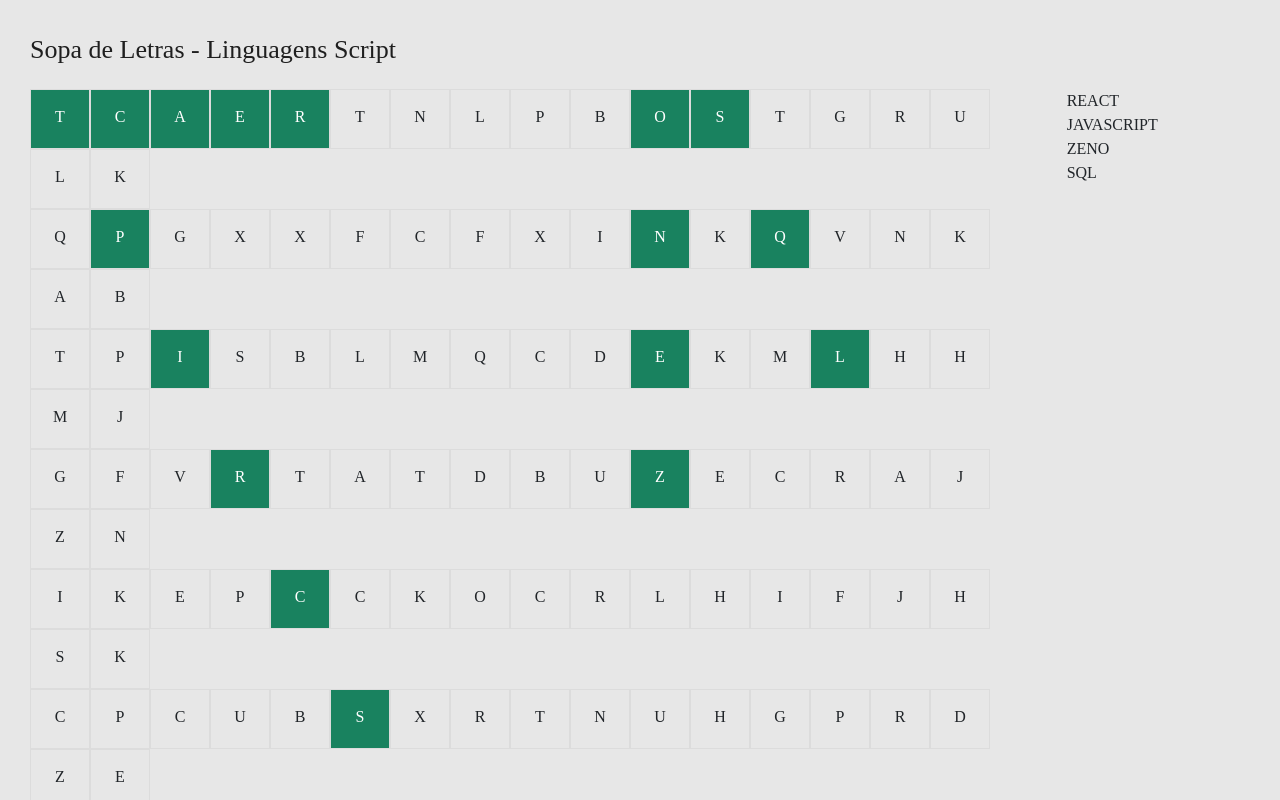
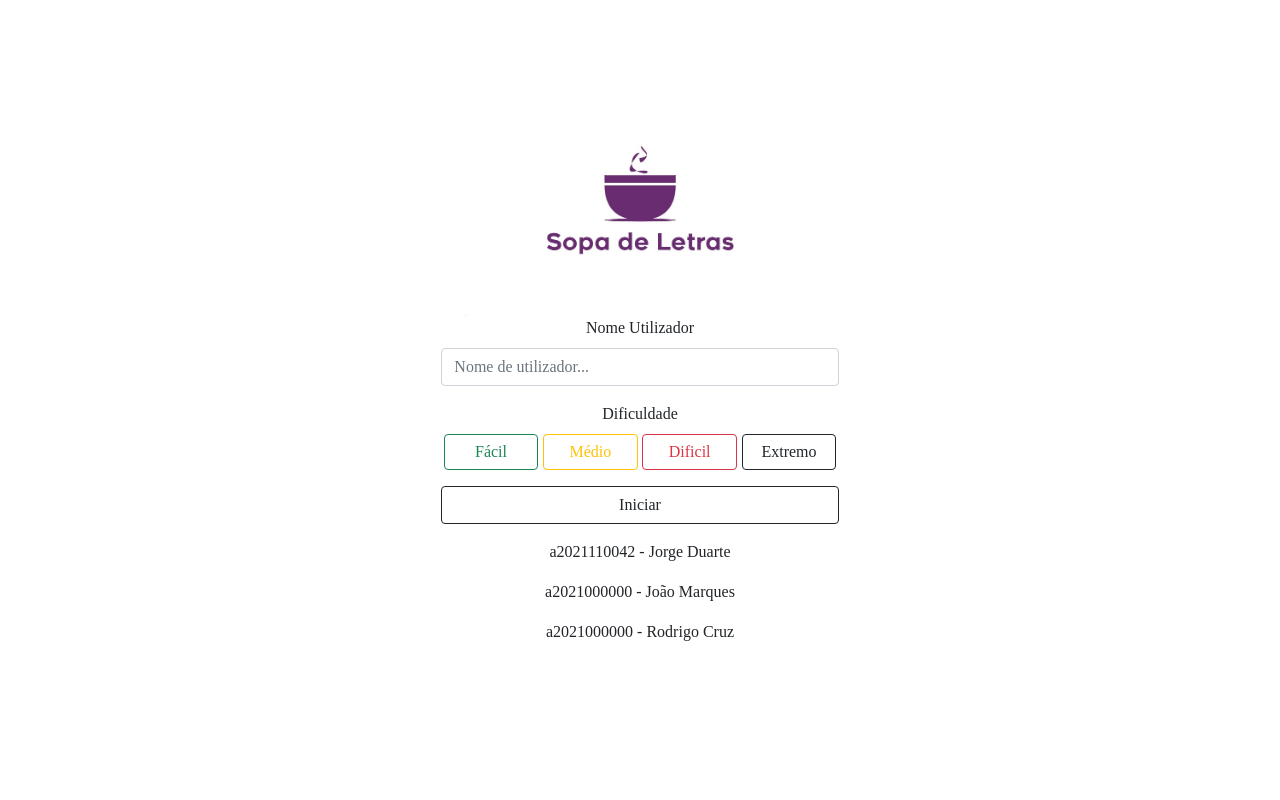
Before and after one commit to jorgermduarte/isec-react-letter-soup, a React (Create React App) app: page / in a window 1280 px wide. Shown: the top 800 px of the page. Built offline with nearby package versions, Linux system fonts and the light colour scheme.

Commit message:
feat: added game difficulty selection and start game button, added the logo and displayed the difficulty ingame

```diff
--- a/src/components/board/Board.tsx
+++ b/src/components/board/Board.tsx
@@ -2,9 +2,9 @@ import React, {useEffect, useState} from 'react';
 import './Board.css';
 import {Row, Col} from 'react-bootstrap';
 import {useAppSelector} from '../../store/hooks';
-import {updateMatrix, updateMatrixPosition} from '../../store/board-actions';
+import {updateMatrix} from '../../store/board-actions';
 import {useDispatch} from 'react-redux';
-import {letterProperties, updateMatrixType} from '../../store/board-slice';
+import {letterProperties} from '../../store/board-slice';
 import WordList from '../wordList/WordList';
 
 const BoardComponent: React.FC<{}> = () => {
--- /dev/null
+++ b/src/components/default/Start.css
@@ -0,0 +1,21 @@
+.startButton{
+    width:100%;
+}
+.gameTitle{
+    padding:30px;
+}
+
+.logo{
+    max-width:350px;
+}
+.col .btn{
+    width:95%;
+    padding:5px;
+    text-align: center;
+}
+.formStart{
+    text-align: center;
+}
+*{
+    font-family: 'Ubuntu';
+}
--- /dev/null
+++ b/src/components/default/Start.tsx
@@ -0,0 +1,147 @@
+import React, {useState} from 'react';
+import {Col, Row, Form, Button, ButtonGroup} from 'react-bootstrap';
+import 'bootstrap/dist/css/bootstrap.min.css';
+import './Start.css';
+import {BoardDifficulty} from '../../store/board-slice';
+import {useDispatch} from 'react-redux';
+import BoardStore from '../../store/board-slice';
+import App from '../game/App';
+
+const StartComponent: React.FC<{}> = () => {
+  const dispatch = useDispatch();
+  const [startGame, setStartGame] = useState({
+    initialized: false,
+  });
+
+  function StartGame() {
+    setStartGame({
+      initialized: true,
+    });
+  }
+
+  function SetGameDificulty(dificulty: BoardDifficulty) {
+    switch (dificulty) {
+      case BoardDifficulty.EASY:
+        dispatch(
+          BoardStore.actions.setDifficulty({
+            difficulty: BoardDifficulty.EASY,
+            columns: 8,
+            lines: 7,
+            totalWords: 3,
+          })
+        );
+        break;
+      case BoardDifficulty.MEDIUM:
+        dispatch(
+          BoardStore.actions.setDifficulty({
+            difficulty: BoardDifficulty.MEDIUM,
+            columns: 15,
+            lines: 10,
+            totalWords: 5,
+          })
+        );
+        break;
+      case BoardDifficulty.HARD:
+        dispatch(
+          BoardStore.actions.setDifficulty({
+            difficulty: BoardDifficulty.HARD,
+            columns: 20,
+            lines: 10,
+            totalWords: 6,
+          })
+        );
+        break;
+      case BoardDifficulty.EXTREME:
+        dispatch(
+          BoardStore.actions.setDifficulty({
+            difficulty: BoardDifficulty.EXTREME,
+            columns: 25,
+            lines: 15,
+            totalWords: 10,
+          })
+        );
+        break;
+    }
+  }
+
+  return startGame.initialized ? (
+    <App></App>
+  ) : (
+    <div style={{padding: '20px'}} className="formStart">
+      <Row>
+        <Col md={{span: 4, offset: 4}}>
+          <Row>
+            <Col>
+              <div className="h2 gameTitle">
+                {/* Linguagens Script - Sopa de Letras */}
+              </div>
+              <img src="./logo.jpg" className="logo"></img>
+            </Col>
+          </Row>
+          <Form>
+            <Form.Group className="mb-3">
+              <Form.Label>Nome Utilizador</Form.Label>
+              <Form.Control type="text" placeholder="Nome de utilizador..." />
+            </Form.Group>
+            <Form.Group className="mb-3">
+              <Form.Label>Dificuldade</Form.Label>
+              <Row>
+                <ButtonGroup>
+                  <Col>
+                    <Button
+                      variant="outline-success"
+                      onClick={() => SetGameDificulty(BoardDifficulty.EASY)}
+                    >
+                      Fácil
+                    </Button>
+                  </Col>
+                  <Col>
+                    <Button
+                      variant="outline-warning"
+                      onClick={() => SetGameDificulty(BoardDifficulty.MEDIUM)}
+                    >
+                      Médio
+                    </Button>
+                  </Col>
+                  <Col>
+                    <Button
+                      variant="outline-danger"
+                      onClick={() => SetGameDificulty(BoardDifficulty.HARD)}
+                    >
+                      Dificil
+                    </Button>
+                  </Col>
+                  <Col>
+                    <Button
+                      variant="outline-dark"
+                      onClick={() => SetGameDificulty(BoardDifficulty.EXTREME)}
+                    >
+                      Extremo
+                    </Button>
+                  </Col>
+                </ButtonGroup>
+              </Row>
+            </Form.Group>
+
+            <Form.Group className="mb-3">
+              <Button
+                variant="outline-dark"
+                className="startButton"
+                onClick={() => StartGame()}
+              >
+                Iniciar
+              </Button>
+            </Form.Group>
+            <Form.Group className="mb-3">
+              <p>a2021110042 - Jorge Duarte</p>
+              <p>a2021000000 - João Marques</p>
+              <p>a2021000000 - Rodrigo Cruz</p>
+            </Form.Group>
+          </Form>
+        </Col>
+      </Row>
+    </div>
+  );
+};
+
+export default StartComponent;
--- a/src/components/default/App.tsx
+++ b/src/components/game/App.tsx
@@ -1,11 +1,10 @@
 import React, {useEffect} from 'react';
 import GameBoard from '../board/Board';
 import './App.css';
-import 'bootstrap/dist/css/bootstrap.min.css';
 import {useAppDispatch, useAppSelector} from '../../store/hooks';
 import {setMatrix, setWords} from '../../store/board-actions';
 
-function App() {
+const App: React.FC<{}> = () => {
   const dispatch = useAppDispatch();
   const gameboard = useAppSelector(state => state.gameboard);
 
@@ -20,6 +19,6 @@ function App() {
       {gameboard.matrix.length > 0 && <GameBoard></GameBoard>}
     </div>
   );
-}
+};
 
 export default App;
--- a/src/components/wordList/WordList.tsx
+++ b/src/components/wordList/WordList.tsx
@@ -5,13 +5,24 @@ const WordList: React.FC<{}> = () => {
   const gameboard = useAppSelector(state => state.gameboard);
 
   return (
+    <div>
+      <div className="game-difficulty">
+        <p>
+          <b>Dificuldade Atual: </b>
+        </p>
+        <p>{gameboard.specifications.difficulty}</p>
+      </div>
       <div className="game-wordlist">
+        <p>
+          <b>Lista de Palavras: </b>
+        </p>
         {gameboard.words.map(word => (
           <div className="gameWord" key={'word-' + word}>
             {word}
           </div>
         ))}
       </div>
+    </div>
   );
 };
 
--- a/src/index.tsx
+++ b/src/index.tsx
@@ -1,7 +1,7 @@
 import React from 'react';
 import ReactDOM from 'react-dom';
 import './index.css';
-import App from './components/default/App';
+import App from './components/default/Start';
 import {Provider} from 'react-redux';
 import store from './store/index';
 
```
Also changed, not shown: public/logo.jpg (added), src/components/game/App.css (renamed from src/components/default/App.css). Lines whose indentation alone changed are shown as unchanged.
